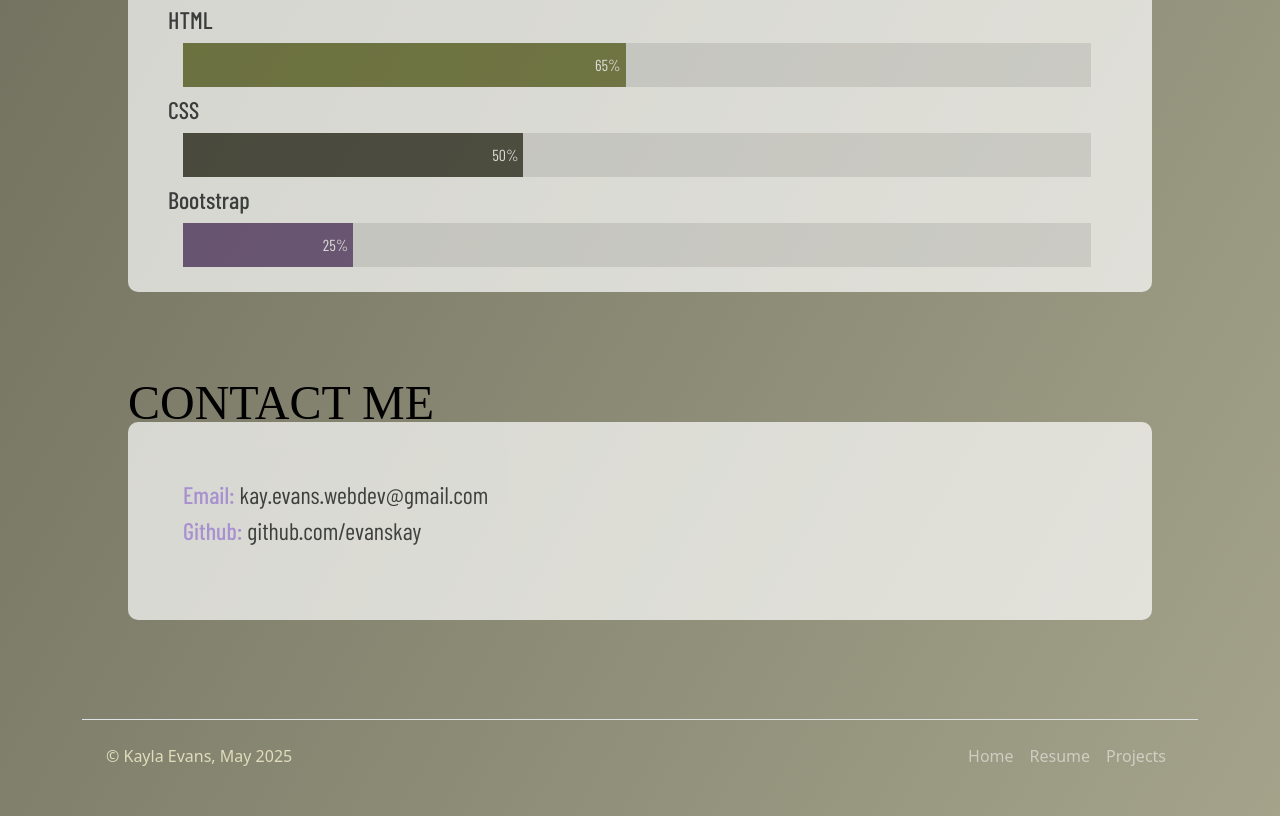
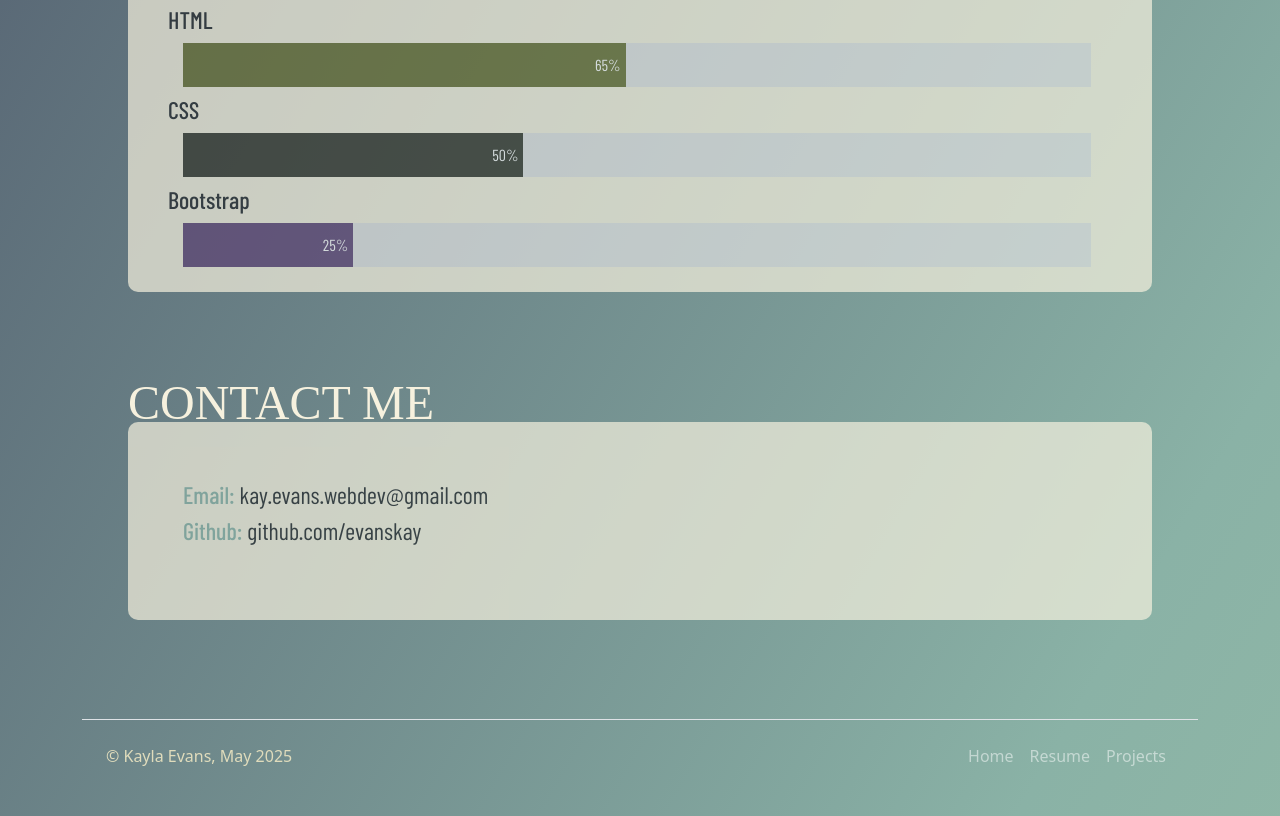
Before and after one commit to evanskay/personal-website, a plain HTML site: page index.html in a window 1280 px wide. Shown: the part 1586-2402 px from the top of the page. Drawn offline with nearby package versions, Linux system fonts and the light colour scheme; files whose address does not match are found by name; a web font is replaced by a local one.

Commit message:
Add files via upload

```diff
--- a/style.css
+++ b/style.css
@@ -1,7 +1,7 @@
 
 /* does not affect responsiveness */
 .gradient-bg {
-    background: linear-gradient(300deg, #E0DCBC, #5A5B4C);
+    background: linear-gradient(300deg, #ACD3A8, #8AB2A6, #3E3F5B);
     background-size: 180% 180%;
     animation: gradient-animation 18s ease infinite;
     display: flex;
@@ -14,7 +14,7 @@
 }
 
 .feature-bg {
-    background-color: white;
+    background-color: #F6F1DE;
     opacity: 0.7;
     border-radius: 10px;
 }
@@ -44,13 +44,13 @@ h2 {
 
 span {
     font-weight: 500;
-    color: #b999fa;
+    color: #8AB2A6;
 }
 
 .section-header {
     font-family: "Perandory SemCond", 'Times New Roman', Times, serif;
     text-transform: uppercase;
-    color: black;
+    color: #F6F1DE;
     font-size: 3rem;
     margin-bottom: 0;
     height: 55px;
@@ -120,6 +120,7 @@ footer {
 
     .feat-desc {
         height: 200px;
+        font-size: 1.5rem;
     }
 }
 
@@ -139,7 +140,7 @@ footer {
     }
 
     .feat-desc {
-        font-size: 1.4rem;
+        font-size: 1.6rem;
         width: 300px;
     }
 }
```
